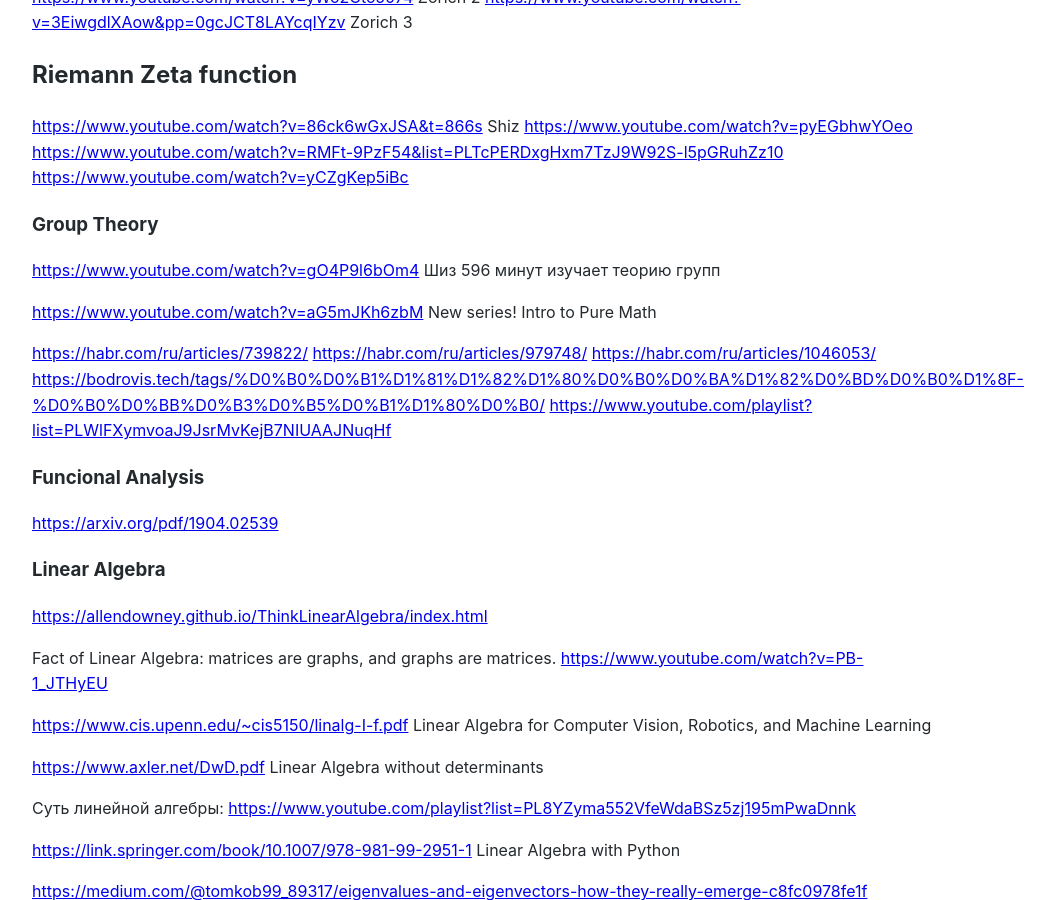
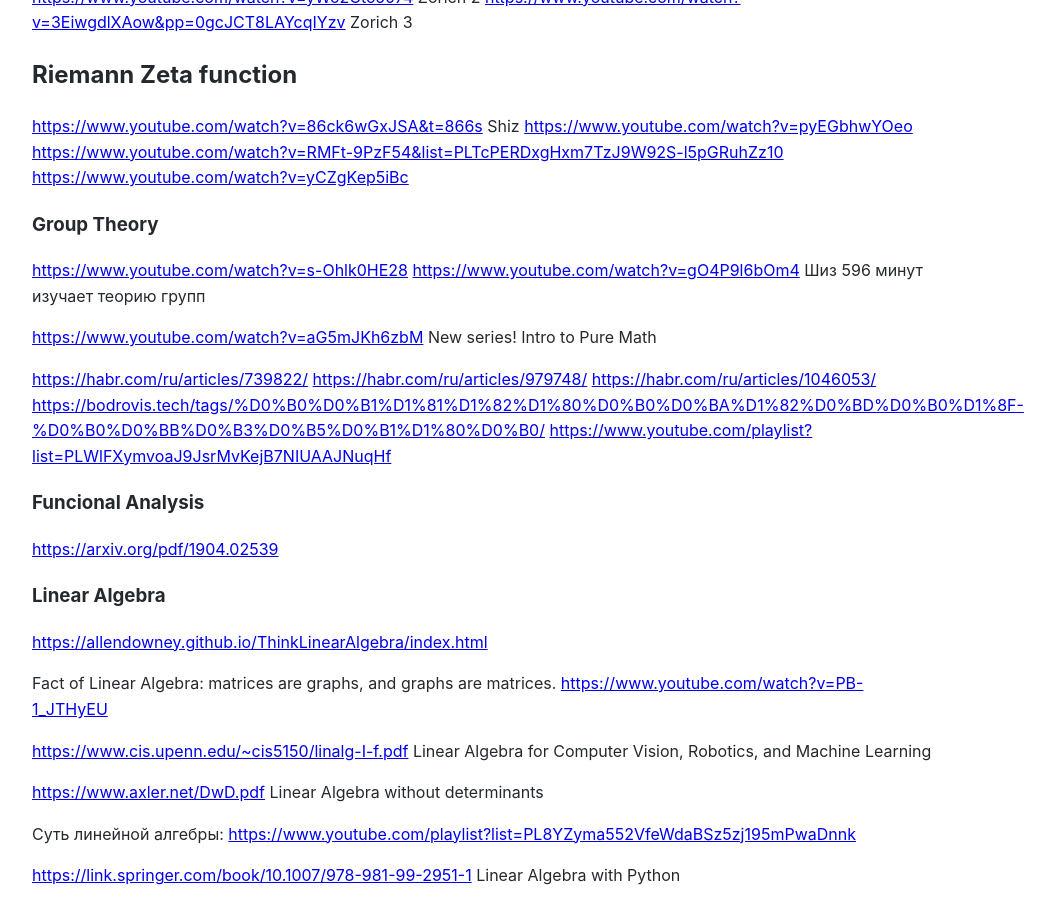
Before and after one commit to Michael-Lubinsky/michael-lubinsky.github.com, a Jekyll site: the page built from math/math.md, in a window 1280 px wide and 900 px high, scrolled down 1551 px. Shown: the whole window, without its empty margins (158-1212 px from the left). Built offline with Jekyll 4.4.1, drawn with Linux system fonts in a browser that asks for light colours; our own code applies the rules of GitHub Pages for plain Markdown files.

Commit message:
Update math.md

```diff
--- a/math/math.md
+++ b/math/math.md
@@ -63,7 +63,7 @@
 <https://www.youtube.com/watch?v=yCZgKep5iBc>
 
 ### Group Theory
-
+<https://www.youtube.com/watch?v=s-Ohlk0HE28>
 <https://www.youtube.com/watch?v=gO4P9l6bOm4> Шиз 596 минут изучает теорию групп
 
 <https://www.youtube.com/watch?v=aG5mJKh6zbM>
```
